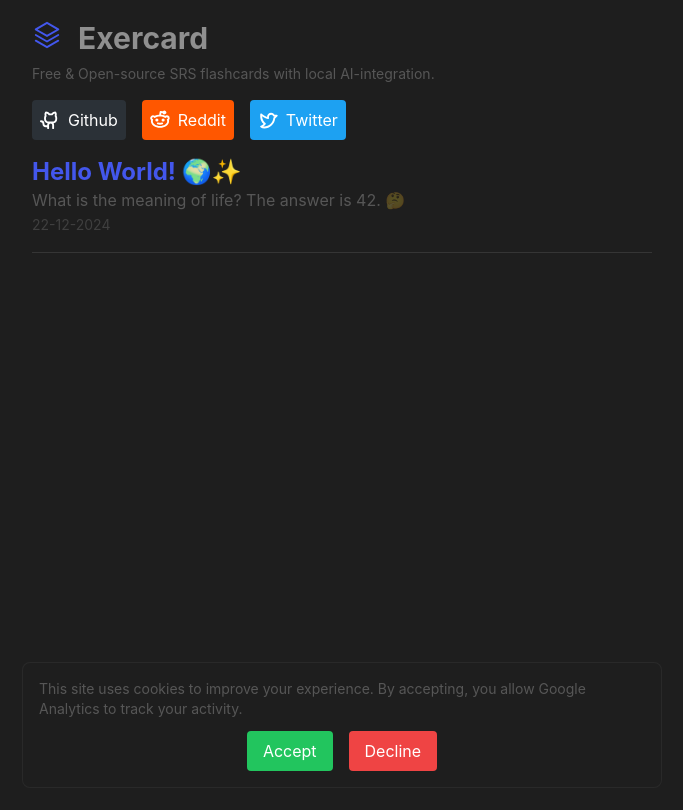
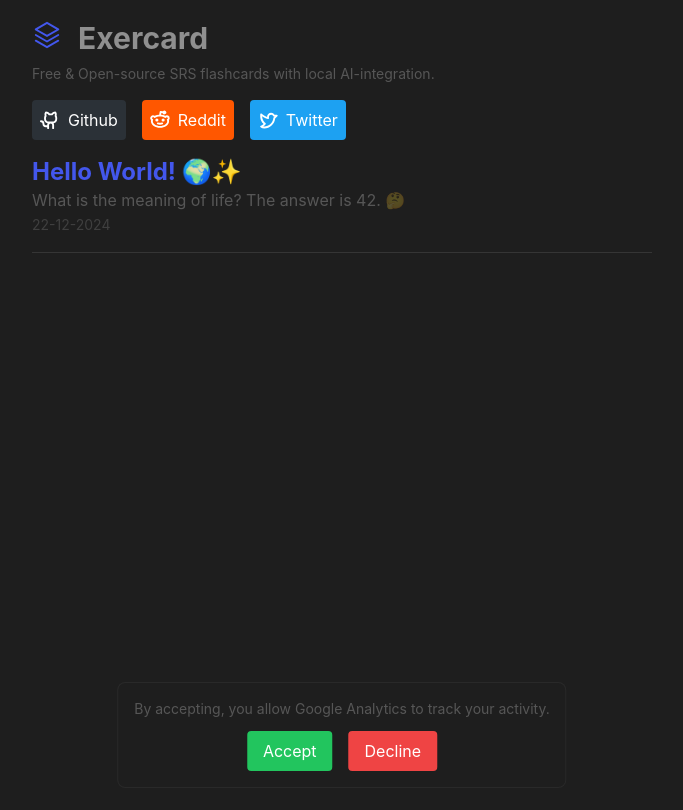
Before and after one commit to eben-vranken/exercard-web, a Next.js app: page / in a window 1280 px wide. Shown: the top 810 px of the page, without its empty margins (298-981 px from the left). Built offline with nearby package versions, Linux system fonts and the light colour scheme; no server answers.

Commit message:
Removed experience

```diff
--- a/components/cookies/CookieConsentClient.tsx
+++ b/components/cookies/CookieConsentClient.tsx
@@ -43,7 +43,9 @@ export default function CookieConsentClient({ analyticsToken, accepted }: Cookie
         if (analyticsToken) {
             window[`ga-disable-${analyticsToken}`] = false;
             ReactGA.send({ hitType: "pageview", page: window.location.pathname });
+            console.log("Google Analytics enabled")
         }
+
     };
 
     const disableGoogleAnalytics = () => {
@@ -55,7 +57,7 @@ export default function CookieConsentClient({ analyticsToken, accepted }: Cookie
     return (
         <section className={`fixed bottom-3 rounded-lg left-1/2 -translate-x-1/2 right-0 w-fit bg-background border border-white/5 text-white p-4 flex justify-between items-center z-50 flex-col gap-y-3 ${accepted ? 'hidden' : 'flex'}`}>
             <p className="text-sm text-light">
-                This site uses cookies to improve your experience. By accepting, you allow Google Analytics to track your activity.
+                By accepting, you allow Google Analytics to track your activity.
             </p>
             <section className="flex gap-x-4">
                 <button onClick={handleAccept} className="bg-green-500 text-white px-4 py-2 rounded">
```
